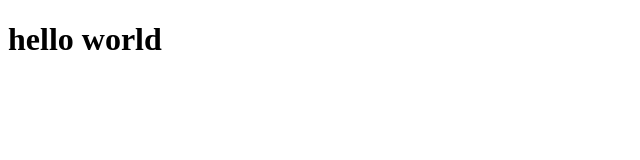
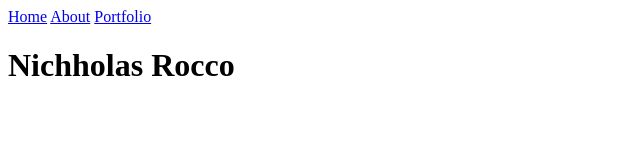
Before and after one commit to NickRoccodev11/block12-personal-project, a plain HTML site: page index.html in a window 1280 px wide. Shown: the whole page, without its empty margins (0-640 px from the left). Drawn offline with Linux system fonts and the light colour scheme.

Commit message:
slightly more fleshed out page with links

```diff
--- a/index.html
+++ b/index.html
@@ -9,13 +9,17 @@
 <body>
     <header>
         <nav>
-
+<a href="./index.html">Home</a>
+<a href="./about.html">About</a>
+<a href="./portfolio.html">Portfolio</a>
         </nav>
     </header>
 
 <main>
-<h1>hello world</h1>
-</main>
+<h1>Nichholas Rocco</h1>
+<section id="intro">
+    <p></p>
+    <img src="" alt="">
 
 <footer>
 
```
Also changed, not shown: about.html (added), portfolio.html (added).
